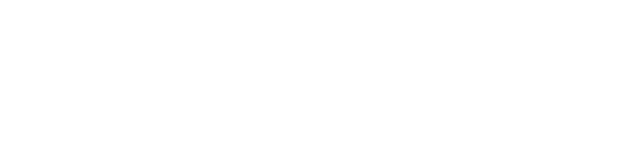
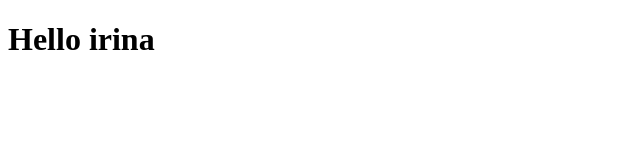
Before and after one commit to jutelma/Equipo, a plain HTML site: page index.html in a window 1280 px wide. Shown: the whole page, without its empty margins (0-640 px from the left). Drawn offline with Linux system fonts and the light colour scheme.

Commit message:
add index hello irina

```diff
--- a/index.html
+++ b/index.html
@@ -7,6 +7,9 @@
     <title>Document</title>
 </head>
 <body>
+    <h1>Hello irina
+
+    </h1>
 
 </body>
 </html>
```
